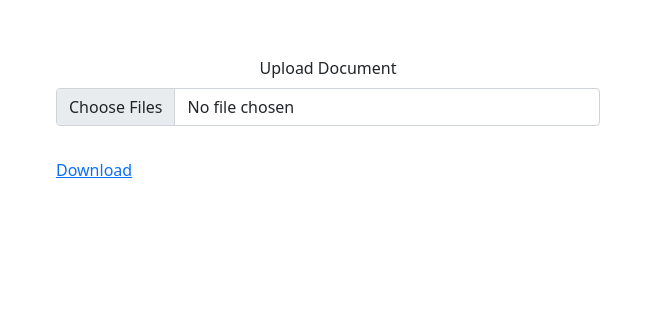
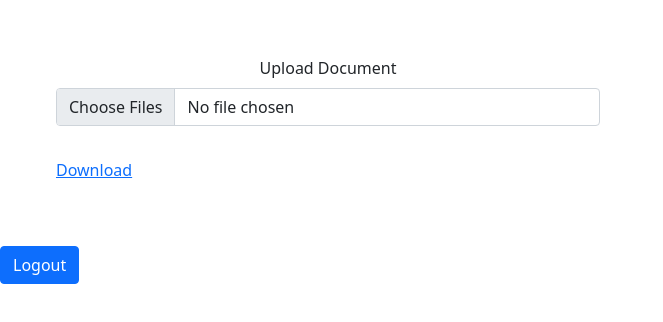
Before and after one commit to berniehm/jobsite_project, a plain HTML site: page upload.html in a window 1280 px wide. Shown: the whole page, without its empty margins (0-663 px from the left). Drawn offline with nearby package versions, Linux system fonts and the light colour scheme.

Commit message:
updated the upload html to have a logout button

```diff
--- a/upload.html
+++ b/upload.html
@@ -37,6 +37,8 @@ Any staff that are signed up can login and access these files if necessary-->
 
  </script>
 
+  <a class = "btn btn-primary mt-2" href="./logout.html"> Logout</a>
+
 
 </body>
 </html>
```
